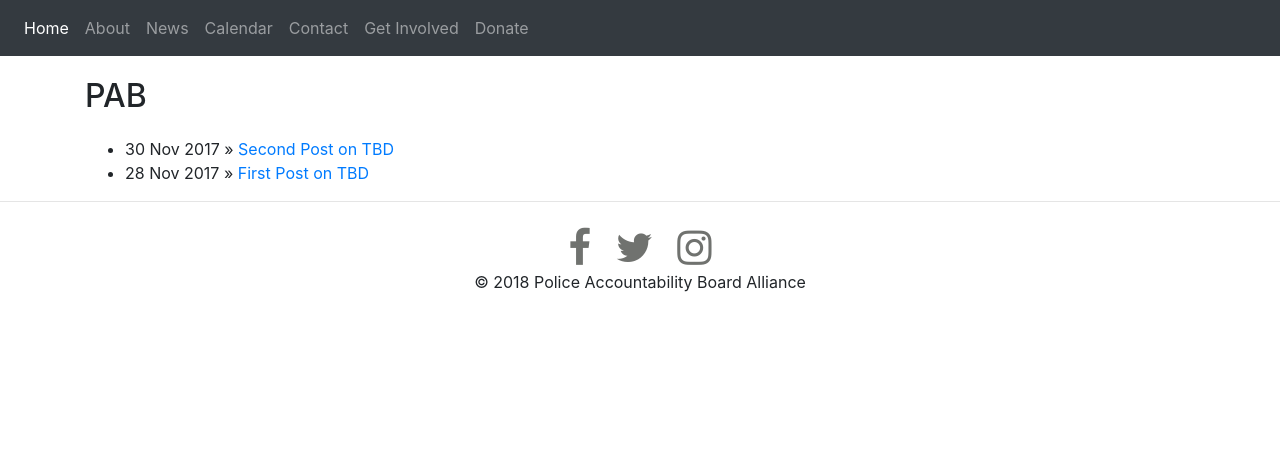
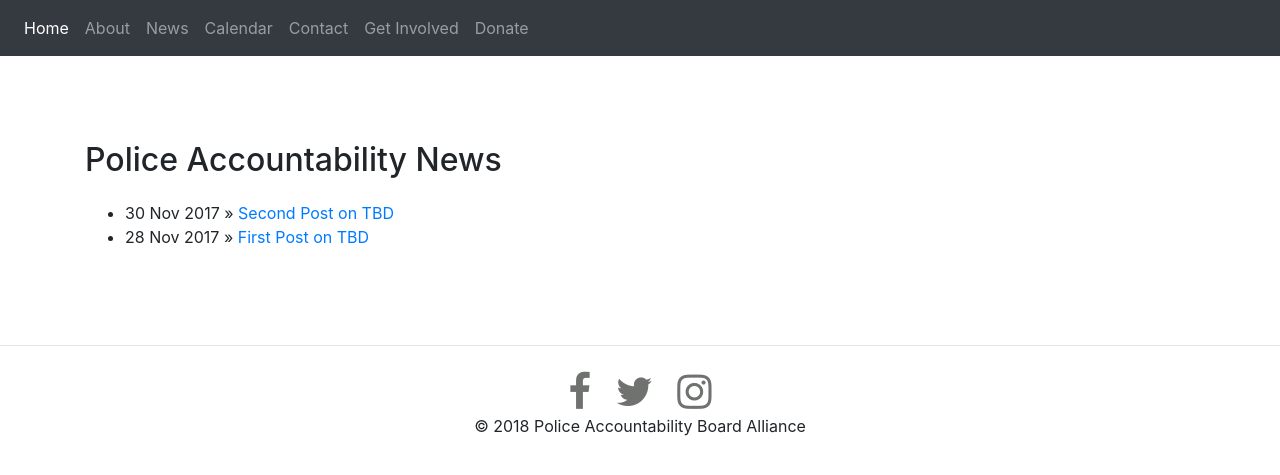
Before and after one commit to chrisbarilla/chrisbarilla.github.io, a Jekyll site: the page built from blog/index.html, in a window 1280 px wide. Shown: the top 475 px of the page. Built offline with Jekyll 4.4.1, drawn with Linux system fonts in a browser that asks for light colours; nearby versions of some CDN libraries.

Commit message:
Update index.html

```diff
--- a/blog/index.html
+++ b/blog/index.html
@@ -1,8 +1,9 @@
 ---
 layout: default
-title: PAB
+title: Police Accountability News
 ---
 
+	<div class="jumbotron">
 	<div class="container">
 	<h1>{{ page.title }}</h1>
 	<ul class="posts">
@@ -11,4 +12,5 @@ title: PAB
 	    <li><span>{{ post.date | date_to_string }}</span> » <a href="{{ post.url }}" title="{{ post.title }}">{{ post.title }}</a></li>
 	  {% endfor %}
 	</ul>
-</div>
+	</div>
+	</div>
```
